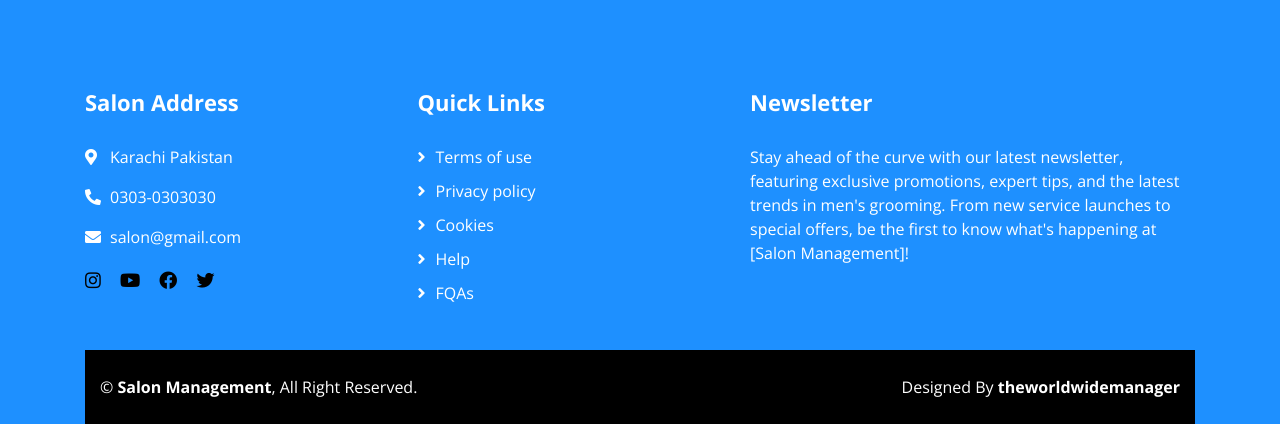
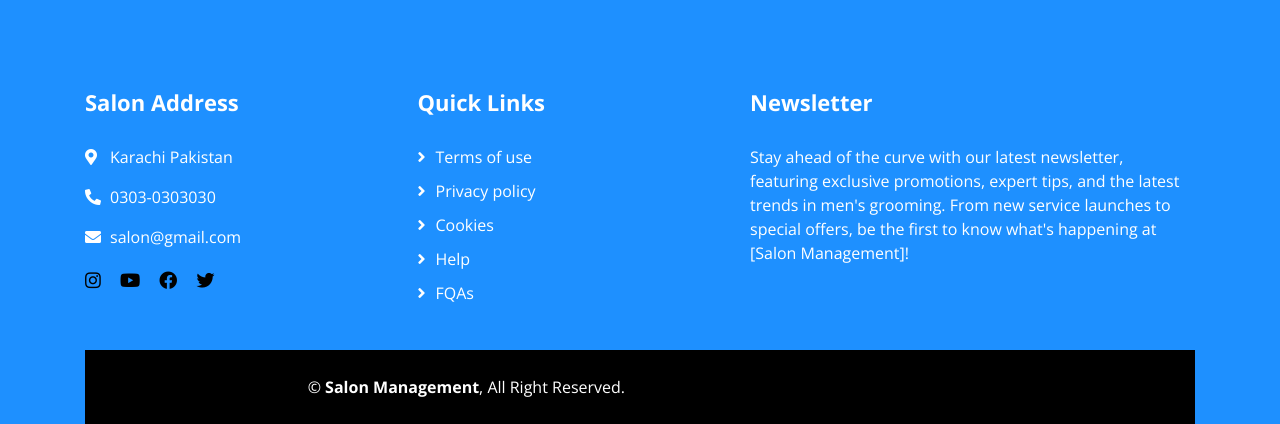
Before and after one commit to Hanzala86868686868/Salon-X, a PHP site: page /admin.php in a window 1280 px wide. Shown: the part 5399-5823 px from the top of the page. Run offline with PHP 8.4, Linux system fonts and the light colour scheme; some libraries are stand-ins or nearby versions.

Commit message:
Update admin.php

```diff
--- a/admin.php
+++ b/admin.php
@@ -657,9 +657,6 @@
                 <div class="col-md-6">
                     <p>&copy; <a href="#">Salon Management</a>, All Right Reserved.</p>
                 </div>
-                <div class="col-md-6">
-                    <p>Designed By <a href="">theworldwidemanager</a></p>
-                </div>
             </div>
         </div>
     </div>
```
